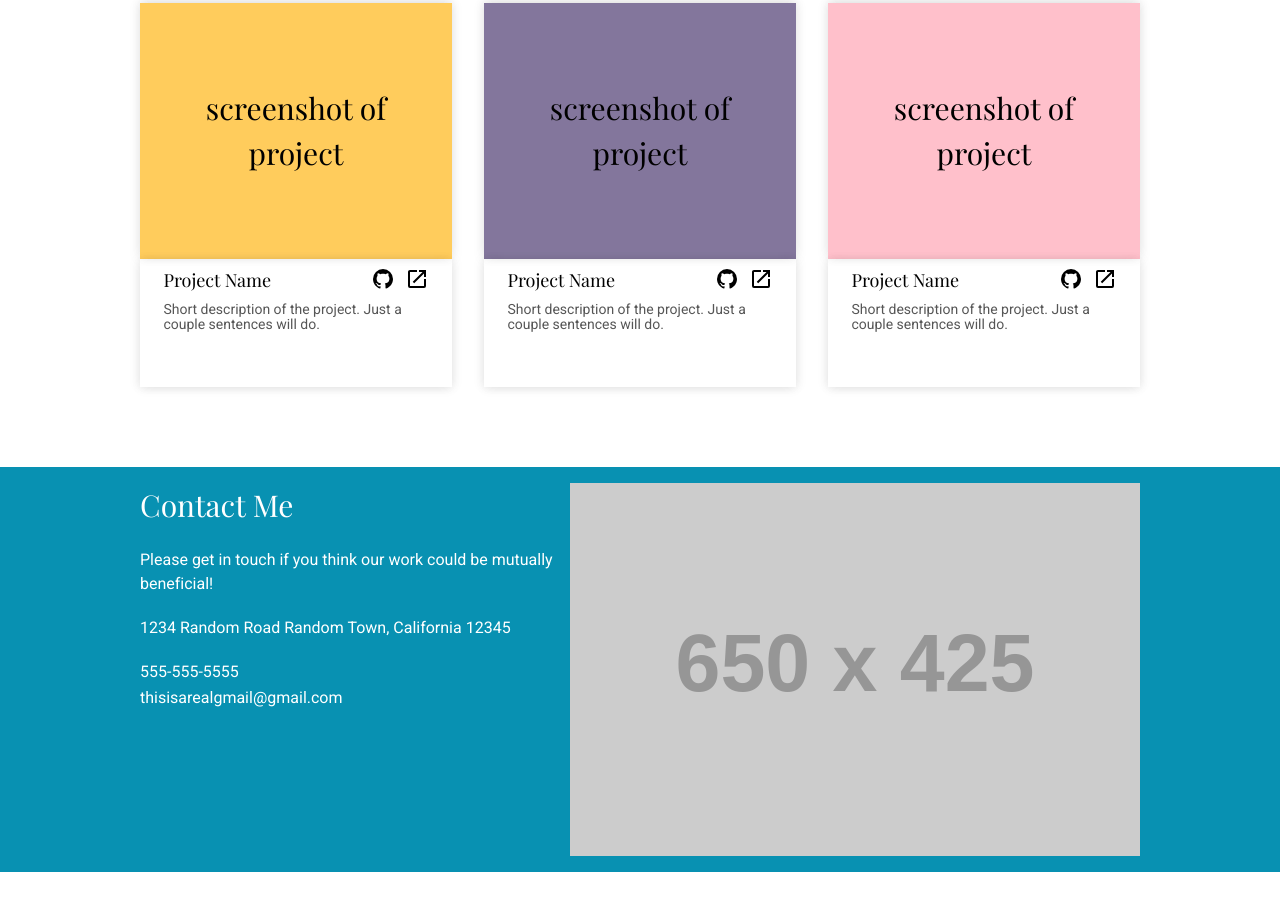
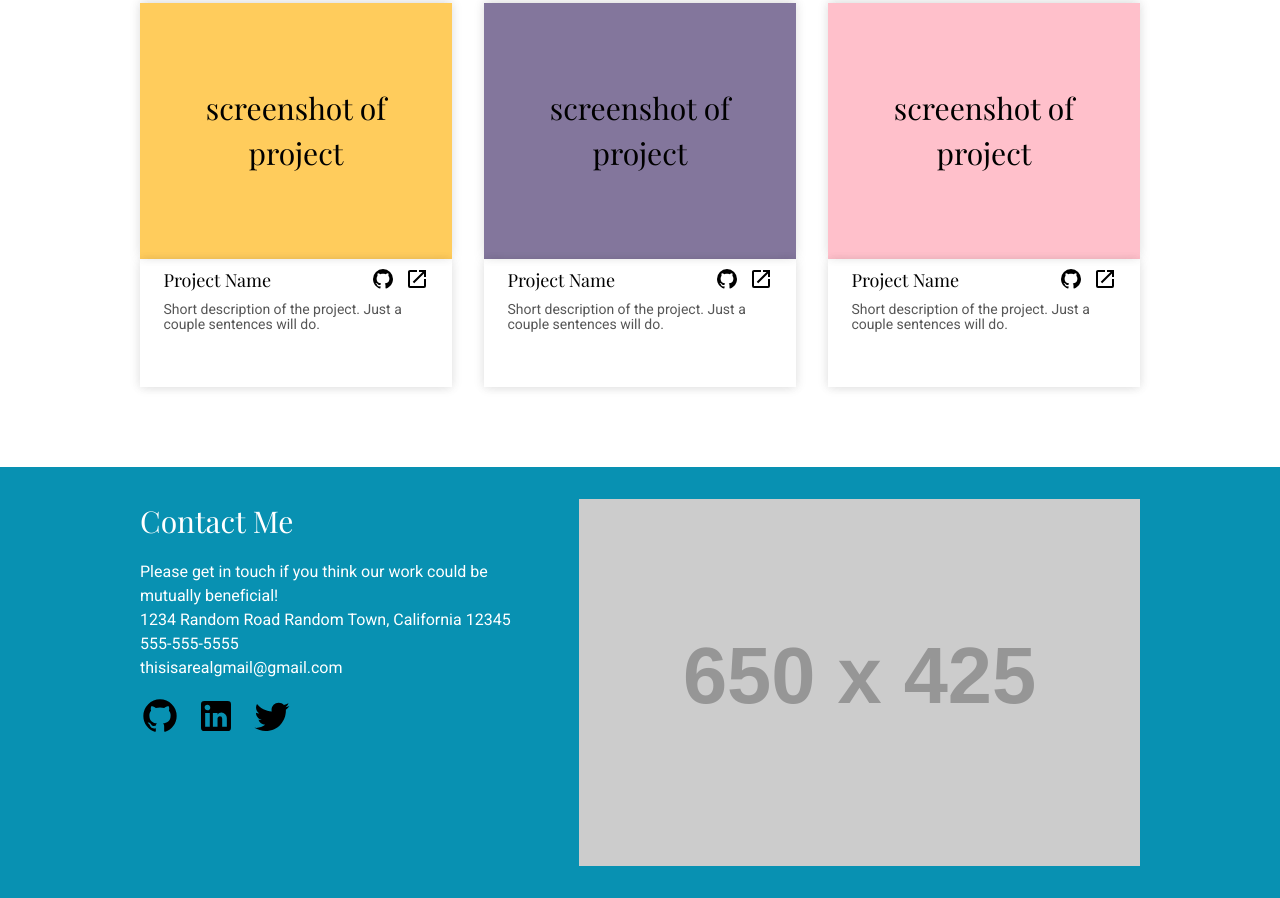
Before and after one commit to ihando/homepage, a website built with Vite: page index.html in a window 1280 px wide. Shown: the part 1189-2087 px from the top of the page. Before the commit the page ends 2061 px from the top, so only its background shows below. Built offline with nearby package versions, Linux system fonts and the light colour scheme; placeholder pictures from the web are drawn by us; a web font is replaced by a local one.

Commit message:
footer css

```diff
--- a/index.html
+++ b/index.html
@@ -168,23 +168,37 @@
     </main>
     <footer class="bg-primary-400">
       <div class="container">
-        <div class="text-accent-100 flow" style="--flow-spacer: 1.25em">
-          <h2 class="ff-primary fs-secondary-heading">Contact Me</h2>
-          <p class="ff-secondary">
+        <div
+          class="text-accent-100 footer-container"
+          style="--flow-spacer: 1.25em"
+        >
+          <h2 class="ff-primary fs-secondary-heading space-below">
+            Contact Me
+          </h2>
+          <p class="ff-secondary text">
             Please get in touch if you think our work could be mutually
             beneficial!
           </p>
-          <p class="ff-secondary">
+          <p class="ff-secondary text">
             1234 Random Road Random Town, California 12345
           </p>
-          <p class="ff-secondary">555-555-5555</p>
-          <p class="ff-secondary flow" style="--flow-spacer: 0.1em">
+          <p class="ff-secondary text">555-555-5555</p>
+          <p
+            class="ff-secondary flow space-below text"
+            style="--flow-spacer: 0.1em"
+          >
             thisisarealgmail@gmail.com
           </p>
-          <ul role="list" aria-label="professional links">
-            <li><a aria-label="github" href="#"></a></li>
-            <li><a aria-label="linkedin" href="#"></a></li>
-            <li><a aria-label="twitter" href="#"></a></li>
+          <ul class="flex" role="list" aria-label="professional links">
+            <li>
+              <img class="footer-img" src="./svg/github.svg" alt="github" />
+            </li>
+            <li>
+              <img class="footer-img" src="./svg/linkedin.svg" alt="linkedin" />
+            </li>
+            <li>
+              <img class="footer-img" src="./svg/twitter.svg" alt="twitter" />
+            </li>
           </ul>
         </div>
         <picture>
@@ -197,7 +211,7 @@
             srcset="https://placehold.co/350x450?text=placeholder"
           />
           <img
-            src="https://placehold.co/400x500?text=placeholder"
+            src="https://placehold.co/500x500?text=placeholder"
             alt="placeholder"
           />
         </picture>
--- a/style.css
+++ b/style.css
@@ -318,9 +318,70 @@ main > .container > h1 {
   }
 }
 /* footer */
+footer .container {
+  padding: 0;
+  width: 100%;
+}
+
 @media (min-width: 30em) {
   footer .container {
     display: flex;
+    gap: 1rem;
+    --padding-side: 2rem;
+    --padding-bottop: 1rem;
+
+    width: min(var(--max-width), 100% - var(--padding-side) * 2);
+    margin-inline: auto;
+  }
+}
+footer {
+  --padding: 2rem;
+  padding-top: var(--padding);
+}
+@media (min-width: 30em) {
+  footer {
+    --padding: 2rem;
+    padding-top: var(--padding);
+    padding-bottom: var(--padding);
+  }
+}
+.footer-container {
+  display: grid;
+  height: 50%;
+}
+.footer-img {
+  height: 2.5rem;
+  width: 2.5rem;
+  margin-right: 1rem;
+}
+.text {
+  width: 90%;
+  padding-left: 2rem;
+}
+@media (min-width: 30em) {
+  .text {
+    padding-left: 0;
+  }
+}
+
+.space-below {
+  padding-bottom: 1rem;
+}
+footer h2 {
+  text-align: center;
+}
+footer ul {
+  margin: auto;
+}
+footer .container div {
+  padding-bottom: 2rem;
+}
+@media (min-width: 30em) {
+  footer h2 {
+    text-align: start;
+  }
+  footer ul {
+    margin: 0%;
   }
 }
 
@@ -331,3 +392,13 @@ main > .container > h1 {
     min-height: 450px;
   }
 }
+
+footer .container picture {
+  width: 100%;
+}
+
+@media (min-width: 30em) {
+  footer .container picture {
+    width: auto;
+  }
+}
```
